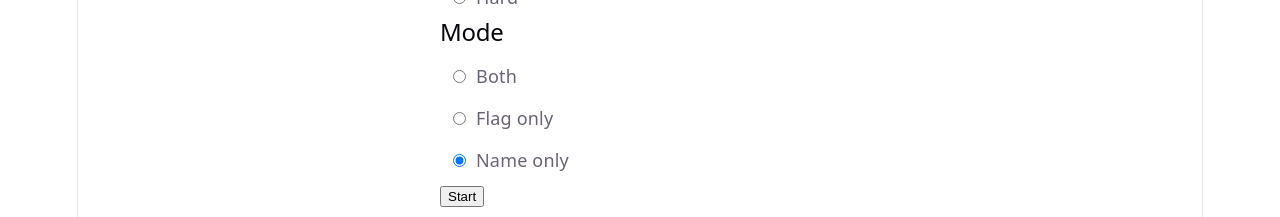
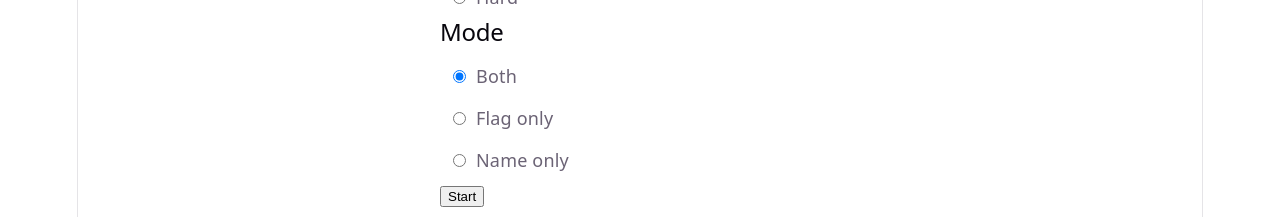
Before and after one commit to EskoRautiainen/Fullstack-Geoguesser-app, a React (Vite) app in the folder frontend/: page / in a window 1280 px wide. Shown: the part 399-616 px from the top of the page. Built offline with nearby package versions, Linux system fonts and the light colour scheme.

Commit message:
fix(Home.jsx): set default game-setting for mode to both

```diff
--- a/frontend/src/components/Home.jsx
+++ b/frontend/src/components/Home.jsx
@@ -6,7 +6,7 @@ function Home({ setGameConfig }) {
 
   const [region, setRegion] = useState("europe");
   const [difficulty, setDifficulty] = useState("easy");
-  const [mode, setMode] = useState("name");
+  const [mode, setMode] = useState("both");
 
   // Start game function
   const startGame = () => {
```
